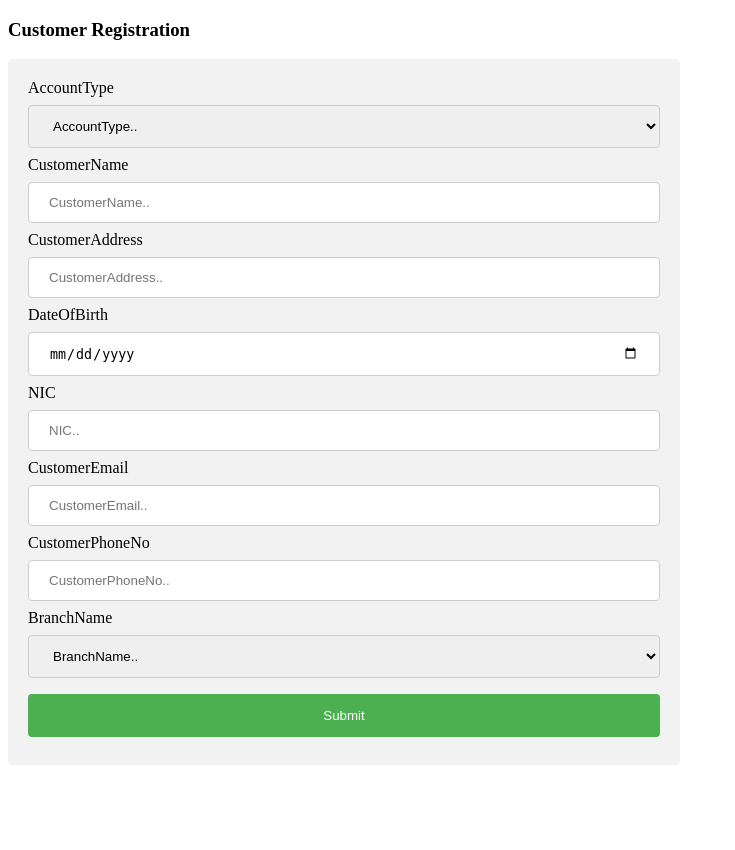
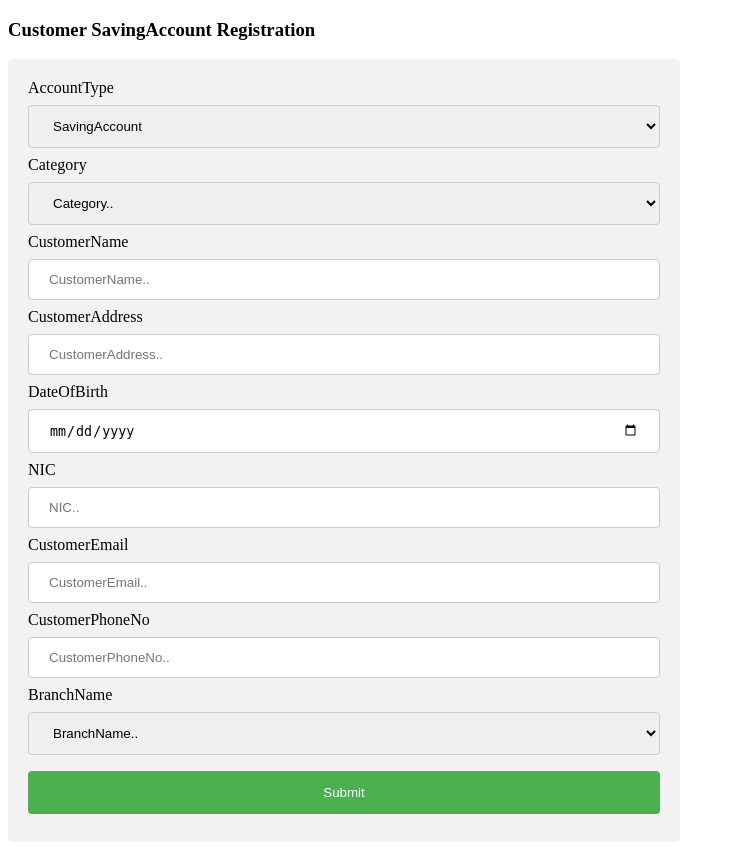
Before and after one commit to AathmanT/Database-banking-project, a PHP site: page /CustomerAccount.php in a window 1280 px wide. Shown: the whole page, without its empty margins (0-735 px from the left). Before the commit the page ends 765 px from the top, so only its background shows below. Run offline with PHP 8.4, Linux system fonts and the light colour scheme.

```diff
--- a/CustomerAccount.php
+++ b/CustomerAccount.php
@@ -45,15 +45,22 @@
 </style>
 <body>
 
-<h3>Customer Registration </h3>
+<h3>Customer SavingAccount Registration </h3>
 
 <div>
     <form action="" method="post">
         <label for="accounttype">AccountType</label>
         <select type="text" id="accounttype" required name="accounttype">
-            <option>AccountType..</option>
             <option>SavingAccount</option>
-            <option>CurrentAccount</option>
+        </select>
+
+        <label for="category">Category</label>
+        <select type="text" id="category" required name="category">
+            <option>Category..</option>
+            <option>Children</option>
+            <option>Teen</option>
+            <option>Adult(18+)</option>
+            <option>Senior(60+)</option>
         </select>
 
         <label for="customername">CustomerName</label>
```
Also changed, not shown: CustomerAccount.html (added, +10 -0 lines), CustomerFD.php (added, +7 -0 lines), banking (3).sql (+5 -5 lines). Lines whose indentation alone changed are shown as unchanged.
